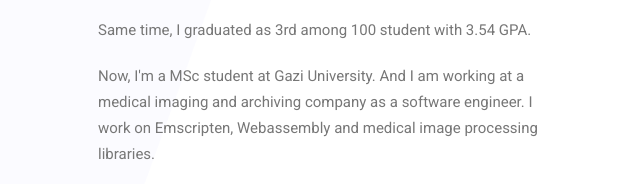
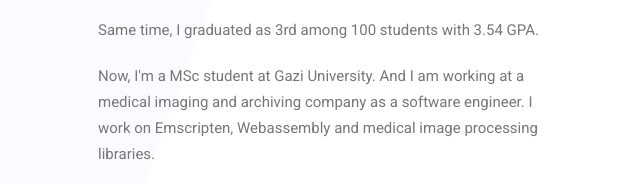
Before and after one commit to claretb/talhayranciWeb, a plain HTML site: page about.html in a window 1280 px wide. Shown: the part 496-680 px from the top of the page, 557-1197 px from the left. Drawn offline with Linux system fonts and the light colour scheme; some packages are replaced by stand-ins of ours.

Commit message:
Update about.html

```diff
--- a/about.html
+++ b/about.html
@@ -68,7 +68,7 @@
                             I learned to use thecnologies such as C/C++, Linux, Python, ASP.NET and PHP.
                         </p>
                         <p>
-                            Same time, I graduated as 3rd among 100 student with 3.54 GPA.
+                            Same time, I graduated as 3rd among 100 students with 3.54 GPA.
                         </p>
                         <p>
                             Now, I'm a MSc student at Gazi University. And I am working at a medical imaging and archiving company as a software engineer.
```
